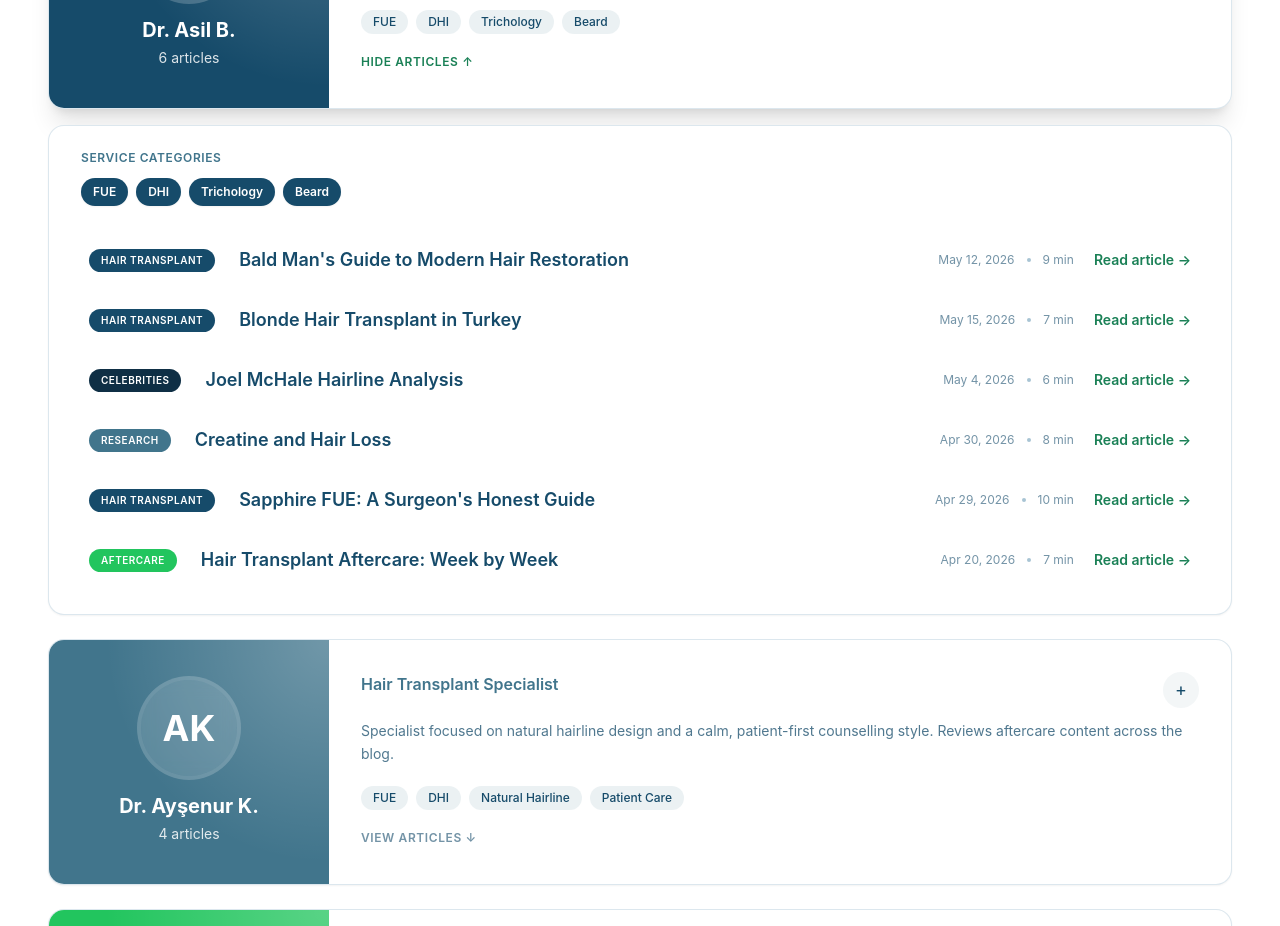
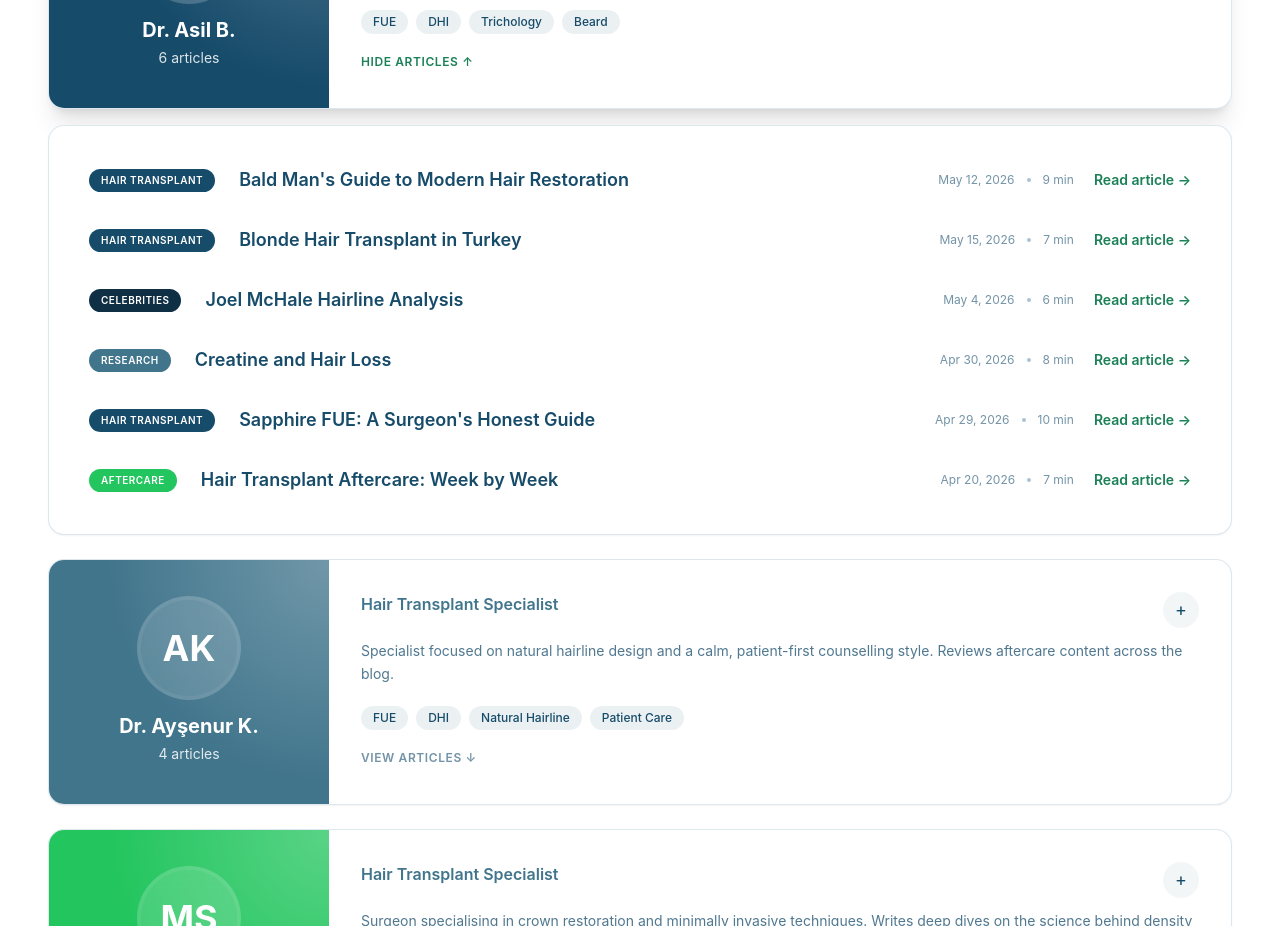
Before and after one commit to etagay7-web/istanbul-care-pages, a Next.js app: page /tools/blog in a window 1280 px wide. Shown: the part 840-1766 px from the top of the page. Built offline with nearby package versions, Linux system fonts and the light colour scheme.

Commit message:
blog: remove service categories from author panel

```diff
--- a/app/tools/blog/page.tsx
+++ b/app/tools/blog/page.tsx
@@ -257,22 +257,6 @@ export default function BlogPage() {
                     id={`panel-${author.slug}`}
                     className="mt-4 rounded-2xl bg-white border border-soft/40 shadow-sm overflow-hidden"
                   >
-                    <div className="px-6 md:px-8 pt-6">
-                      <h4 className="text-xs font-semibold uppercase tracking-wider text-secondary mb-3">
-                        Service categories
-                      </h4>
-                      <div className="flex flex-wrap gap-2">
-                        {author.tags.map((t) => (
-                          <span
-                            key={t}
-                            className="inline-flex rounded-full bg-primary text-white text-xs font-semibold px-3 py-1.5 shadow-sm"
-                          >
-                            {t}
-                          </span>
-                        ))}
-                      </div>
-                    </div>
-
                     <ul className="px-2 md:px-4 py-6">
                       {author.posts.map((post) => (
                         <li key={post.slug}>
```
